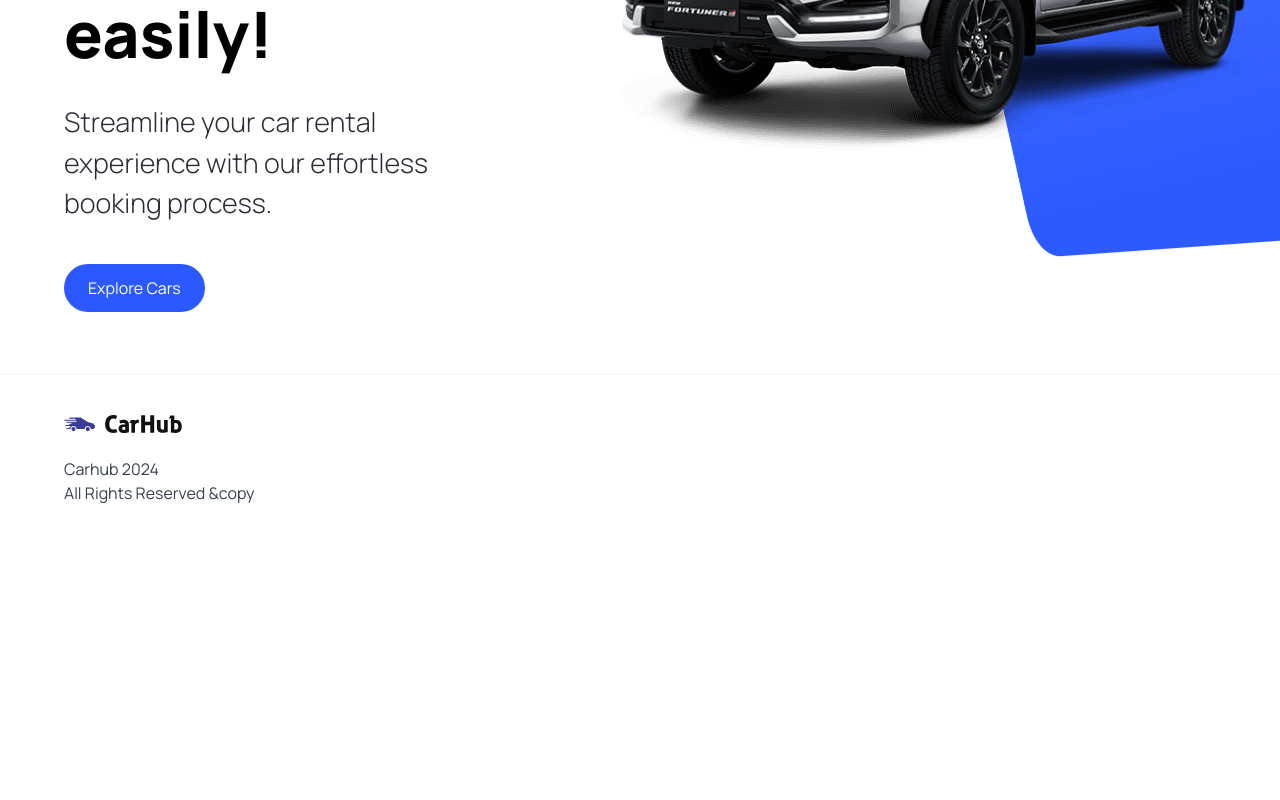
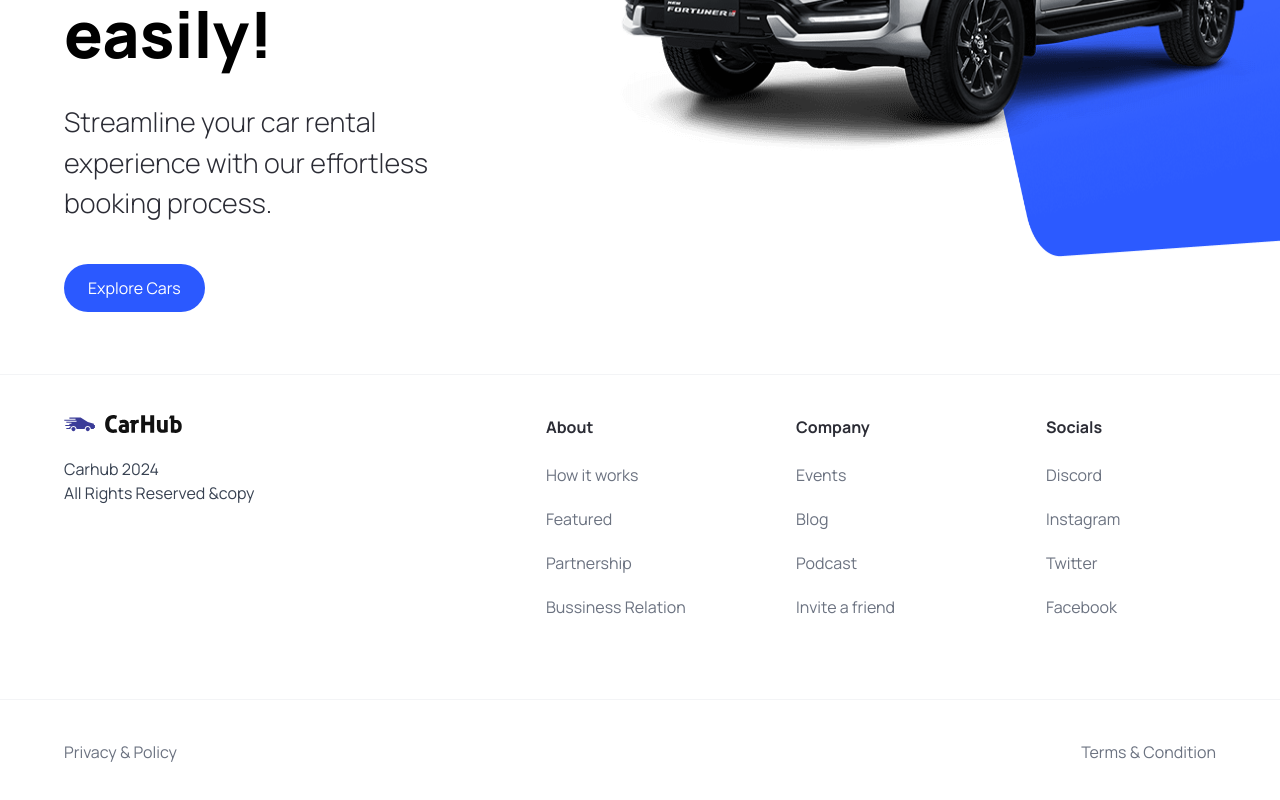
Before and after one commit to BenjamanTran/NEXT-CAR-HUB, a Next.js app: page / in a window 1280 px wide. Shown: the part 446-1246 px from the top of the page. Before the commit the page ends 991 px from the top, so only its background shows below. Built offline with nearby package versions, Linux system fonts and the light colour scheme.

Commit message:
setup footer

```diff
--- a/components/Footer.tsx
+++ b/components/Footer.tsx
@@ -1,4 +1,6 @@
-import Image from 'next/image'
+import Image from "next/image";
+import { footerLinks } from "@/constants";
+import Link from "next/link";
 
 const Footer = () => {
   return (
@@ -6,11 +8,11 @@
       <div className="flex max-md:flex-col flex-wrap justify-between gap-5 sm:px-16 px-6 py-10">
         <div className="flex flex-col justify-start items-start gap-6">
           <Image
-                    src='/logo.svg'
-                    alt='Car Hub logo'
+            src="/logo.svg"
+            alt="Car Hub logo"
             width={118}
             height={18}
-                    className='object-contain'
+            className="object-contain"
           />
           <p className="text-base text-gray-700">
             Carhub 2024 <br />
@@ -19,11 +21,35 @@
         </div>
 
         <div className="footer__links">
-
+          {footerLinks.map((item) => (
+            <div key={item.title} className="footer__link">
+              <h3 className="font-bold">{item.title}</h3>
+              <div className="flex flex-col gap-5">
+                {item.links.map((link) => (
+                  <Link
+                    key={link.title}
+                    href={link.url}
+                    className="text-gray-500"
+                  >
+                    {link.title}
+                  </Link>
+                ))}
               </div>
             </div>
+          ))}
+        </div>
+      </div>
+
+      <div className="flex justify-between items-center flex-wrap mt-10 border-t border-gray-100 sm:px-16 px-6 py-10">
+        <Link href="/" className="text-gray-500">
+          Privacy & Policy
+        </Link>
+        <Link href="/" className="text-gray-500">
+          Terms & Condition
+        </Link>
+      </div>
     </footer>
-  )
-}
+  );
+};
 
-export default Footer
+export default Footer;
--- /dev/null
+++ b/constants/index.ts
@@ -0,0 +1,101 @@
+export const manufacturers = [
+    "Acura",
+    "Alfa Romeo",
+    "Aston Martin",
+    "Audi",
+    "Bentley",
+    "BMW",
+    "Buick",
+    "Cadillac",
+    "Chevrolet",
+    "Chrysler",
+    "Citroen",
+    "Dodge",
+    "Ferrari",
+    "Fiat",
+    "Ford",
+    "GMC",
+    "Honda",
+    "Hyundai",
+    "Infiniti",
+    "Jaguar",
+    "Jeep",
+    "Kia",
+    "Lamborghini",
+    "Land Rover",
+    "Lexus",
+    "Lincoln",
+    "Maserati",
+    "Mazda",
+    "McLaren",
+    "Mercedes-Benz",
+    "MINI",
+    "Mitsubishi",
+    "Nissan",
+    "Porsche",
+    "Ram",
+    "Rolls-Royce",
+    "Subaru",
+    "Tesla",
+    "Toyota",
+    "Volkswagen",
+    "Volvo",
+  ];
+
+  export const yearsOfProduction = [
+    { title: "Year", value: "" },
+    { title: "2015", value: "2015" },
+    { title: "2016", value: "2016" },
+    { title: "2017", value: "2017" },
+    { title: "2018", value: "2018" },
+    { title: "2019", value: "2019" },
+    { title: "2020", value: "2020" },
+    { title: "2021", value: "2021" },
+    { title: "2022", value: "2022" },
+    { title: "2023", value: "2023" },
+  ];
+
+  export const fuels = [
+    {
+      title: "Fuel",
+      value: "",
+    },
+    {
+      title: "Gas",
+      value: "Gas",
+    },
+    {
+      title: "Electricity",
+      value: "Electricity",
+    },
+  ];
+
+  export const footerLinks = [
+    {
+      title: "About",
+      links: [
+        { title: "How it works", url: "/" },
+        { title: "Featured", url: "/" },
+        { title: "Partnership", url: "/" },
+        { title: "Bussiness Relation", url: "/" },
+      ],
+    },
+    {
+      title: "Company",
+      links: [
+        { title: "Events", url: "/" },
+        { title: "Blog", url: "/" },
+        { title: "Podcast", url: "/" },
+        { title: "Invite a friend", url: "/" },
+      ],
+    },
+    {
+      title: "Socials",
+      links: [
+        { title: "Discord", url: "/" },
+        { title: "Instagram", url: "/" },
+        { title: "Twitter", url: "/" },
+        { title: "Facebook", url: "/" },
+      ],
+    },
+  ];
```
Also changed, not shown: components/Navbar.tsx (+14 -14 lines). Lines whose indentation alone changed are shown as unchanged.
